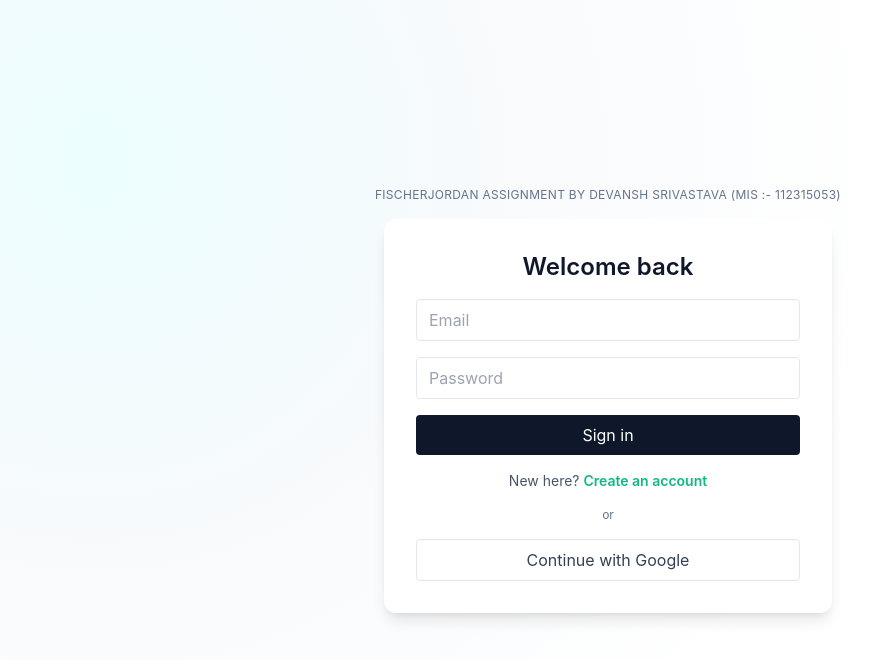
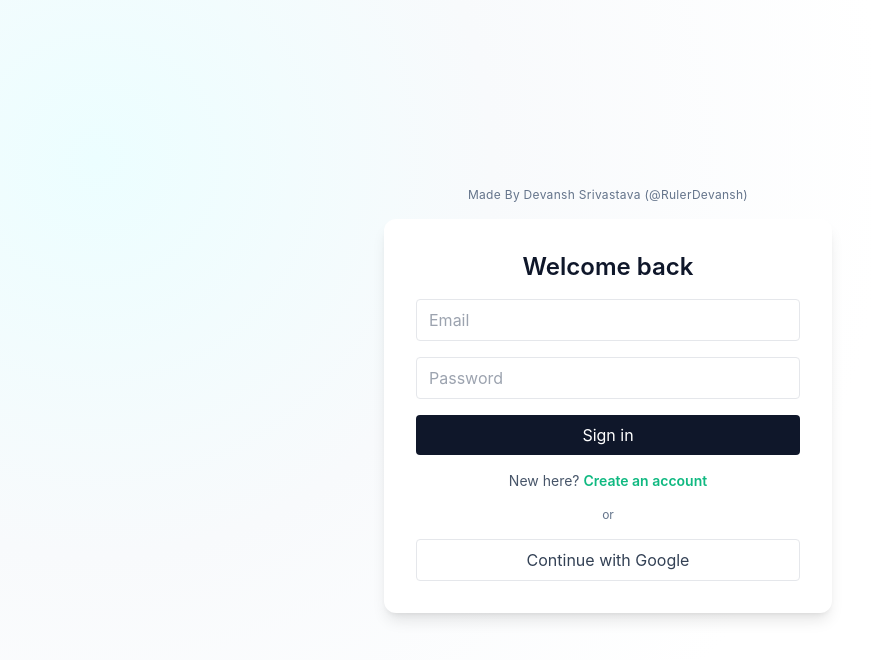
Before and after one commit to RulerDevansh/Automated_Finance_Tracker, a React (Vite) app in the folder frontend/: page /login in a window 1280 px wide. Shown: the top 660 px of the page, without its empty margins (32-903 px from the left). Built offline with nearby package versions, Linux system fonts and the light colour scheme; no server answers.

Commit message:
minor changes

```diff
--- a/frontend/src/pages/Login.jsx
+++ b/frontend/src/pages/Login.jsx
@@ -56,8 +56,8 @@ export const Login = () => {
 
   return (
     <div className="min-h-screen flex flex-col items-center justify-center gap-4">
-      <div className="text-xs uppercase tracking-wide text-slate-500 text-center">
-        FischerJordan Assignment By Devansh Srivastava (Mis :- 112315053)
+      <div className="text-xs tracking-wide text-slate-500 text-center">
+        <a href="https://github.com/RulerDevansh">Made By Devansh Srivastava (@RulerDevansh</a>)
       </div>
       <form onSubmit={handleSubmit} className="bg-white w-full max-w-md shadow-lg rounded-xl p-8 space-y-4">
         <div className="text-center space-y-1">
```
